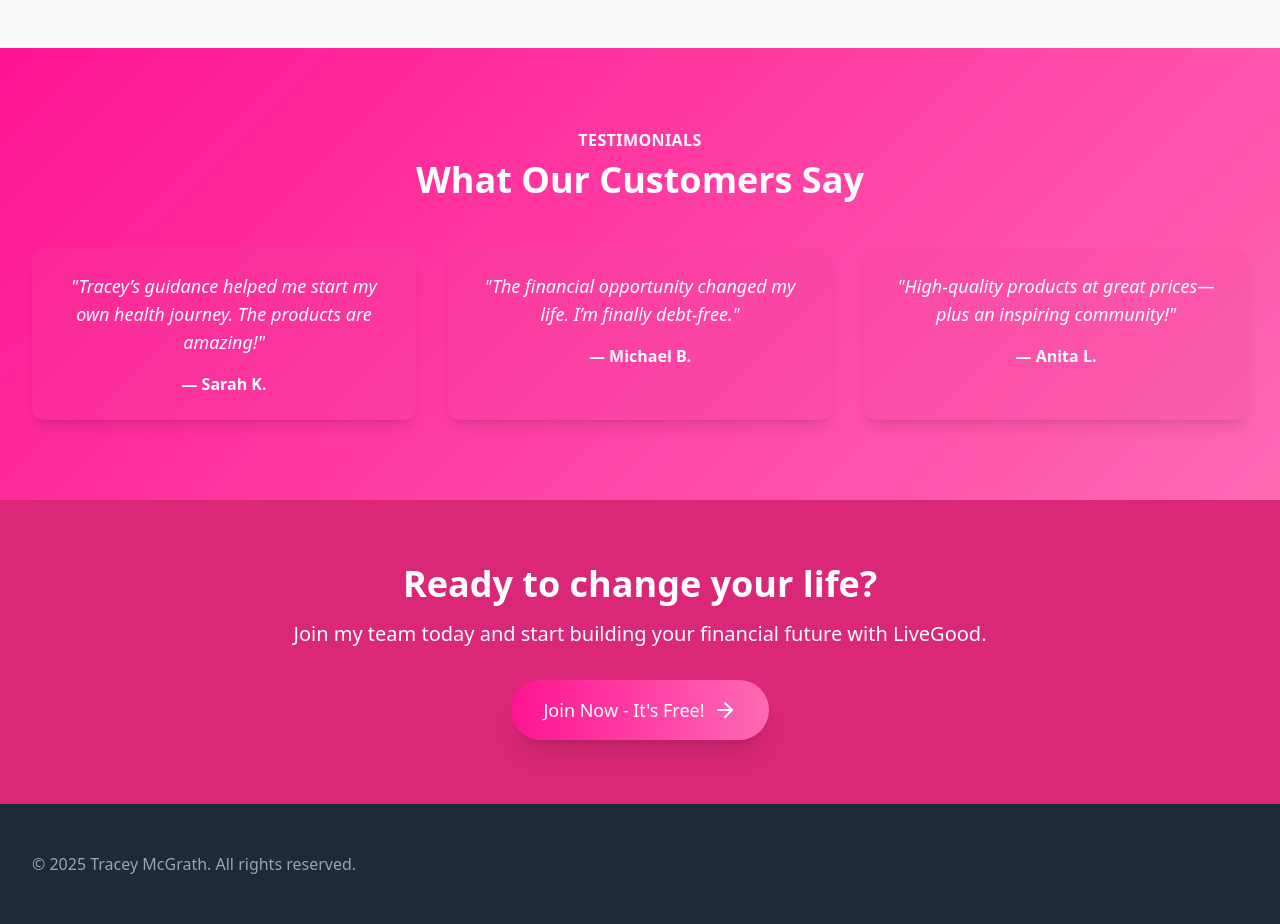
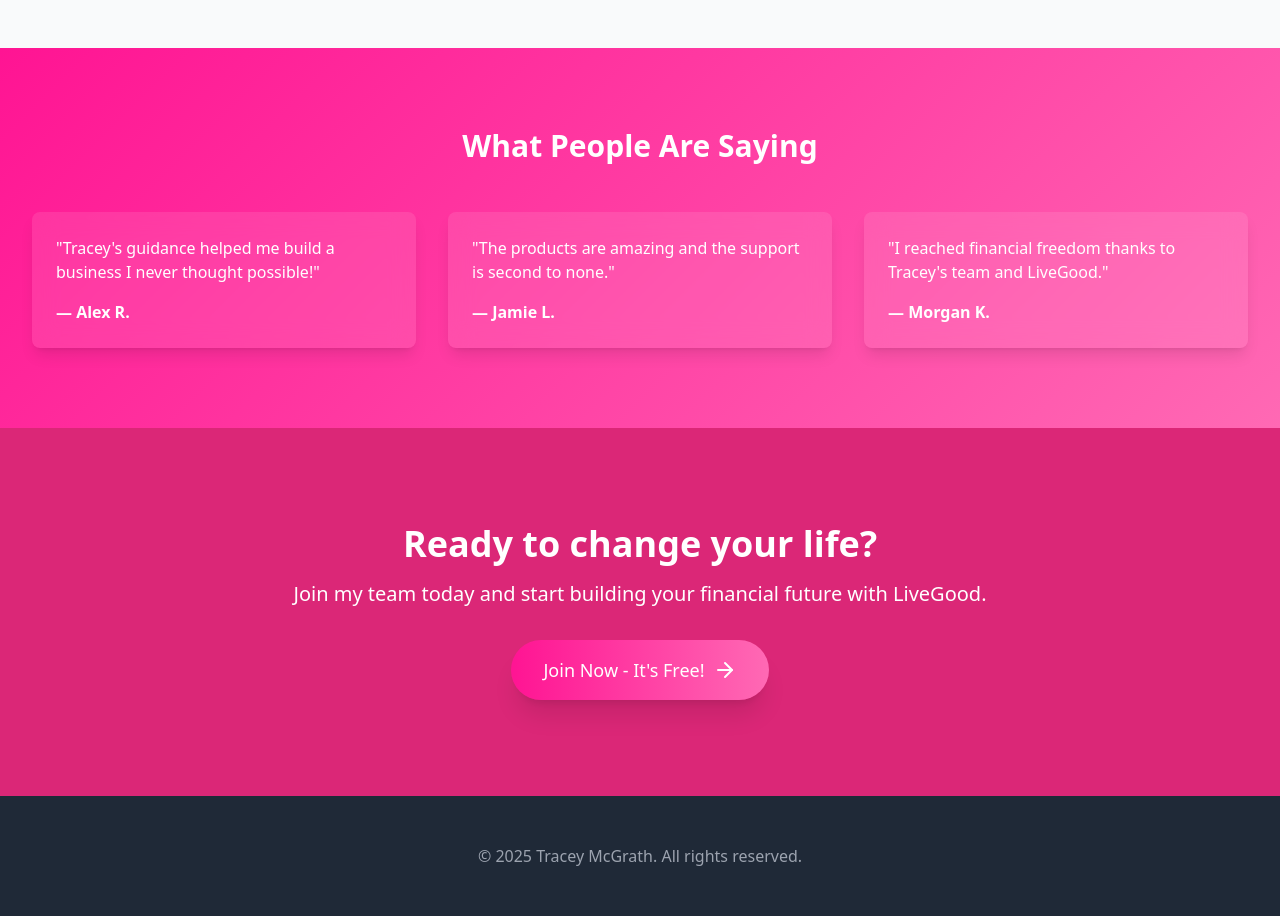
Before and after one commit to lessgoo1121-wq/tracey-livegood, a plain HTML site: page index.html in a window 1280 px wide. Shown: the part 1700-2624 px from the top of the page. Drawn offline with nearby package versions, Linux system fonts and the light colour scheme.

Commit message:
index.html

```diff
--- a/index.html
+++ b/index.html
@@ -3,8 +3,8 @@
 <head>
   <meta charset="UTF-8">
   <meta name="viewport" content="width=device-width, initial-scale=1.0">
-  <title>Rodolfo Cavajal - LiveGood</title>
-  <link rel="icon" type="image/x-icon" href="/static/favicon.ico">
+  <title>Tracey McGrath - LiveGood</title>
+  <link rel="icon" type="image/png" href="images/tracey.png">
   <script src="https://cdn.tailwindcss.com"></script>
   <link href="https://unpkg.com/aos@2.3.1/dist/aos.css" rel="stylesheet">
   <script src="https://unpkg.com/aos@2.3.1/dist/aos.js"></script>
@@ -29,25 +29,29 @@
   <nav class="bg-white shadow-lg sticky top-0 z-50">
     <div class="max-w-7xl mx-auto px-4 sm:px-6 lg:px-8">
       <div class="flex justify-between h-16">
-        <div class="flex items-center">
-          <img class="h-8 w-auto" src="http://static.photos/blue/200x200/1" alt="LiveGood Logo">
+        <!-- Logo -->
+        <div class="flex items-center space-x-3">
+          <img src="images/tracey.png" alt="Tracey Logo" class="h-10 w-auto">
+          <span class="font-bold text-pink-600 text-xl">Tracey McGrath</span>
         </div>
+        <!-- Links -->
         <div class="hidden md:flex md:items-center md:space-x-8">
-          <a href="#home" class="text-gray-900 px-1 pt-1 border-b-2 border-indigo-500 text-sm font-medium">Home</a>
-          <a href="#about" class="text-gray-500 hover:text-gray-900 px-1 pt-1 border-b-2 border-transparent hover:border-gray-300 text-sm font-medium">About</a>
-          <a href="#products" class="text-gray-500 hover:text-gray-900 px-1 pt-1 border-b-2 border-transparent hover:border-gray-300 text-sm font-medium">Products</a>
-          <a href="#testimonials" class="text-gray-500 hover:text-gray-900 px-1 pt-1 border-b-2 border-transparent hover:border-gray-300 text-sm font-medium">Testimonials</a>
+          <a href="#hero" class="text-gray-900 border-b-2 border-pink-500 px-1 pt-1 text-sm font-medium">Home</a>
+          <a href="#about" class="text-gray-500 hover:text-gray-900 border-b-2 border-transparent hover:border-gray-300 px-1 pt-1 text-sm font-medium">About</a>
+          <a href="#products" class="text-gray-500 hover:text-gray-900 border-b-2 border-transparent hover:border-gray-300 px-1 pt-1 text-sm font-medium">Products</a>
+          <a href="#testimonials" class="text-gray-500 hover:text-gray-900 border-b-2 border-transparent hover:border-gray-300 px-1 pt-1 text-sm font-medium">Testimonials</a>
         </div>
         <div class="flex items-center">
-          <a href="https://www.livegoodtour.com/Traceynz" class="btn-primary text-white px-6 py-2 rounded-full font-medium text-sm shadow-md">Join Now</a>
+          <a href="https://www.livegoodtour.com/Traceynz"
+             class="btn-primary text-white px-6 py-2 rounded-full font-medium text-sm shadow-md">Join Now</a>
         </div>
       </div>
     </div>
   </nav>
 
-  <!-- Hero Section -->
-  <section id="home" class="hero-gradient text-white">
-    <div class="max-w-7xl mx-auto py-24 px-4 text-center">
+  <!-- Hero -->
+  <section id="hero" class="hero-gradient text-white">
+    <div class="max-w-7xl mx-auto py-24 px-4 sm:px-6 lg:px-8 text-center">
       <h1 class="text-4xl md:text-6xl font-extrabold" data-aos="fade-up">Tracey McGrath</h1>
       <h2 class="mt-3 text-xl md:text-2xl font-medium" data-aos="fade-up" data-aos-delay="100">
         LiveGood Independent Affiliate Member
@@ -56,27 +60,26 @@
         Helping people achieve financial freedom through health and wellness products.
       </p>
       <div class="mt-10" data-aos="fade-up" data-aos-delay="300">
-        <a href="https://www.livegoodtour.com/Traceynz" class="btn-primary text-white px-8 py-3 rounded-full font-medium text-lg shadow-xl inline-flex items-center">
-          Join My Team
-          <i data-feather="arrow-right" class="ml-2"></i>
+        <a href="https://www.livegoodtour.com/Traceynz"
+           class="btn-primary text-white px-8 py-3 rounded-full font-medium text-lg shadow-xl inline-flex items-center">
+          Join My Team <i data-feather="arrow-right" class="ml-2"></i>
         </a>
       </div>
     </div>
   </section>
 
-  <!-- About Section -->
+  <!-- About -->
   <section id="about" class="py-20 bg-white">
     <div class="max-w-7xl mx-auto px-4 sm:px-6 lg:px-8">
       <div class="lg:text-center">
         <h2 class="text-base text-pink-600 font-semibold tracking-wide uppercase" data-aos="fade-up">About Me</h2>
-        <p class="mt-2 text-3xl font-extrabold text-gray-900 sm:text-4xl" data-aos="fade-up" data-aos-delay="100">
+        <p class="mt-2 text-3xl font-extrabold tracking-tight text-gray-900 sm:text-4xl" data-aos="fade-up" data-aos-delay="100">
           My Journey with LiveGood
         </p>
       </div>
-
       <div class="mt-16 grid md:grid-cols-2 gap-12 items-center">
         <div data-aos="fade-right">
-          <img class="rounded-lg shadow-xl" src="http://static.photos/people/640x360/5" alt="Tracey McGrath">
+          <img class="rounded-lg shadow-xl" src="http://static.photos/people/640x360/5" alt="Tracey Portrait">
         </div>
         <div data-aos="fade-left" data-aos-delay="200">
           <h3 class="text-2xl font-bold text-gray-900">Tracey McGrath</h3>
@@ -84,9 +87,9 @@
             As a top leader in LiveGood, I've helped hundreds of people improve their health and financial situation through our premium products and life-changing business opportunity.
           </p>
           <div class="mt-8">
-            <a href="https://www.livegoodtour.com/Traceynz" class="btn-primary text-white px-6 py-3 rounded-full font-medium text-lg shadow-md inline-flex items-center">
-              Start Your Journey
-              <i data-feather="user-plus" class="ml-2"></i>
+            <a href="https://www.livegoodtour.com/Traceynz"
+               class="btn-primary text-white px-6 py-3 rounded-full font-medium text-lg shadow-md inline-flex items-center">
+              Start Your Journey <i data-feather="user-plus" class="ml-2"></i>
             </a>
           </div>
         </div>
@@ -94,16 +97,15 @@
     </div>
   </section>
 
-  <!-- Products Section -->
+  <!-- Products -->
   <section id="products" class="py-20 bg-gray-50">
     <div class="max-w-7xl mx-auto px-4 sm:px-6 lg:px-8">
       <div class="lg:text-center">
         <h2 class="text-base text-pink-600 font-semibold tracking-wide uppercase" data-aos="fade-up">Products</h2>
-        <p class="mt-2 text-3xl font-extrabold text-gray-900 sm:text-4xl" data-aos="fade-up" data-aos-delay="100">
+        <p class="mt-2 text-3xl font-extrabold tracking-tight text-gray-900 sm:text-4xl" data-aos="fade-up" data-aos-delay="100">
           Premium Health & Wellness
         </p>
       </div>
-
       <div class="mt-16 grid md:grid-cols-3 gap-8">
         <div class="bg-white rounded-lg shadow-md overflow-hidden" data-aos="fade-up">
           <img class="h-48 w-full object-cover" src="http://static.photos/wellness/640x360/1" alt="Product 1">
@@ -130,33 +132,32 @@
     </div>
   </section>
 
-  <!-- Testimonials Section -->
+  <!-- Testimonials -->
   <section id="testimonials" class="hero-gradient text-white py-20">
-    <div class="max-w-7xl mx-auto px-4 sm:px-6 lg:px-8 text-center">
-      <h2 class="text-base font-semibold tracking-wide uppercase" data-aos="fade-up">Testimonials</h2>
-      <p class="mt-2 text-3xl font-extrabold sm:text-4xl" data-aos="fade-up" data-aos-delay="100">
-        What Our Customers Say
-      </p>
-      <div class="mt-12 grid md:grid-cols-3 gap-8">
-        <div class="bg-pink-500 bg-opacity-20 p-6 rounded-xl shadow-lg" data-aos="fade-up">
-          <p class="text-lg italic">"Tracey’s guidance helped me start my own health journey. The products are amazing!"</p>
-          <h4 class="mt-4 font-semibold">— Sarah K.</h4>
+    <div class="max-w-7xl mx-auto px-4 sm:px-6 lg:px-8">
+      <div class="text-center mb-12">
+        <h2 class="text-3xl font-extrabold" data-aos="fade-up">What People Are Saying</h2>
+      </div>
+      <div class="grid md:grid-cols-3 gap-8">
+        <div class="bg-white bg-opacity-10 backdrop-blur-md rounded-lg p-6 shadow-lg" data-aos="fade-up">
+          <p>"Tracey's guidance helped me build a business I never thought possible!"</p>
+          <span class="block mt-4 font-semibold">— Alex R.</span>
         </div>
-        <div class="bg-pink-500 bg-opacity-20 p-6 rounded-xl shadow-lg" data-aos="fade-up" data-aos-delay="100">
-          <p class="text-lg italic">"The financial opportunity changed my life. I’m finally debt-free."</p>
-          <h4 class="mt-4 font-semibold">— Michael B.</h4>
+        <div class="bg-white bg-opacity-10 backdrop-blur-md rounded-lg p-6 shadow-lg" data-aos="fade-up" data-aos-delay="100">
+          <p>"The products are amazing and the support is second to none."</p>
+          <span class="block mt-4 font-semibold">— Jamie L.</span>
         </div>
-        <div class="bg-pink-500 bg-opacity-20 p-6 rounded-xl shadow-lg" data-aos="fade-up" data-aos-delay="200">
-          <p class="text-lg italic">"High-quality products at great prices—plus an inspiring community!"</p>
-          <h4 class="mt-4 font-semibold">— Anita L.</h4>
+        <div class="bg-white bg-opacity-10 backdrop-blur-md rounded-lg p-6 shadow-lg" data-aos="fade-up" data-aos-delay="200">
+          <p>"I reached financial freedom thanks to Tracey's team and LiveGood."</p>
+          <span class="block mt-4 font-semibold">— Morgan K.</span>
         </div>
       </div>
     </div>
   </section>
 
-  <!-- CTA Section -->
+  <!-- Call to Action -->
   <section class="bg-pink-600 text-white">
-    <div class="max-w-7xl mx-auto py-16 px-4 text-center">
+    <div class="max-w-7xl mx-auto py-16 px-4 sm:py-24 sm:px-6 lg:px-8 text-center">
       <h2 class="text-3xl font-extrabold sm:text-4xl" data-aos="fade-up">
         Ready to change your life?
       </h2>
@@ -164,17 +165,20 @@
         Join my team today and start building your financial future with LiveGood.
       </p>
       <div class="mt-8" data-aos="fade-up" data-aos-delay="200">
-        <a href="https://www.livegoodtour.com/Traceynz" class="btn-primary text-white px-8 py-4 rounded-full font-medium text-lg shadow-xl inline-flex items-center">
-          Join Now - It's Free!
-          <i data-feather="arrow-right" class="ml-2"></i>
+        <a href="https://www.livegoodtour.com/Traceynz"
+           class="btn-primary text-white px-8 py-4 rounded-full font-medium text-lg shadow-xl inline-flex items-center">
+          Join Now - It's Free! <i data-feather="arrow-right" class="ml-2"></i>
         </a>
       </div>
     </div>
   </section>
 
+  <!-- Footer -->
   <footer class="bg-gray-800 text-white">
     <div class="max-w-7xl mx-auto py-12 px-4 sm:px-6 lg:px-8">
-      <p class="text-base text-gray-400">© 2025 Tracey McGrath. All rights reserved.</p>
+      <div class="text-center text-gray-400">
+        © 2025 Tracey McGrath. All rights reserved.
+      </div>
     </div>
   </footer>
 
```
